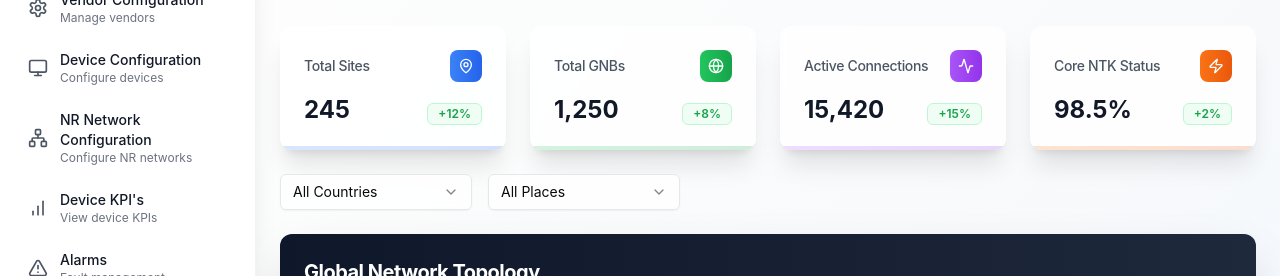
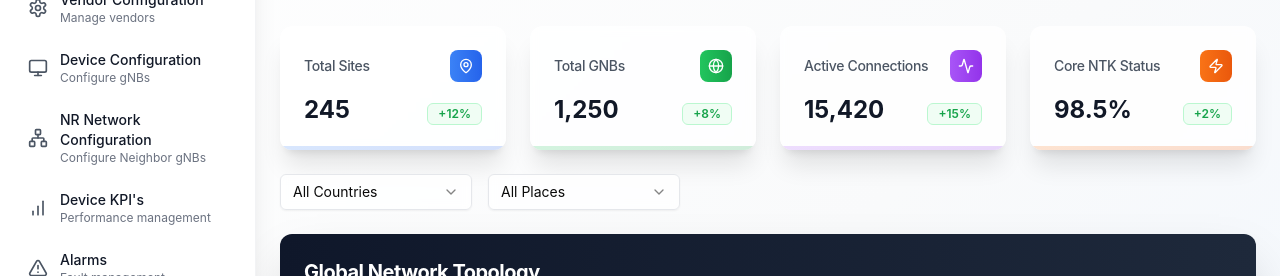
Before and after one commit to Muthu-98/TruSMO, a React (Create React App) app in the folder frontend/: page / in a window 1280 px wide. Shown: the part 162-438 px from the top of the page. Built offline with nearby package versions, Linux system fonts and the light colour scheme.

Commit message:
Updated sidebar names

```diff
--- a/frontend/src/components/Sidebar.jsx
+++ b/frontend/src/components/Sidebar.jsx
@@ -22,19 +22,19 @@ const sidebarItems = [
     name: 'Device Configuration',
     href: '/device-configuration',
     icon: Monitor,
-    description: 'Configure devices'
+    description: 'Configure gNBs'
   },
   {
     name: 'NR Network Configuration',
     href: '/nr-network-configuration',
     icon: Network,
-    description: 'Configure NR networks'
+    description: 'Configure Neighbor gNBs'
   },
   {
     name: "Device KPI's",
     href: '/device-kpi',
     icon: BarChart,
-    description: 'View device KPIs'
+    description: 'Performance management'
   },
   {
     name: 'Alarms',
```
